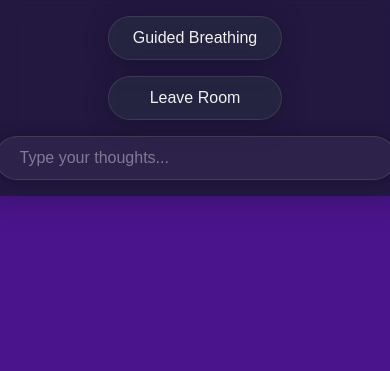
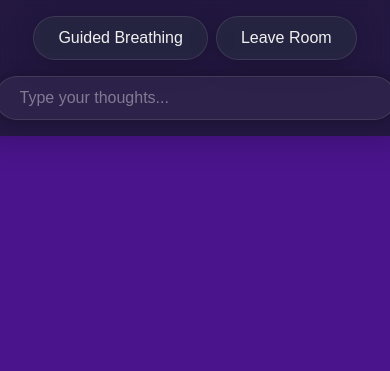
Before and after one commit to RavenB123/themoodroom, a plain HTML site: page index.html in a window 390 px wide. Both pictures are taken after a click on the link "Happy". Shown: the top 371 px of the page. Drawn offline with nearby package versions, Linux system fonts and the light colour scheme.

Commit message:
Update style.css

```diff
--- a/style.css
+++ b/style.css
@@ -382,49 +382,40 @@ canvas {
         font-size: 3rem;
     }
 
-    .word-input {
-        width: 80%;
-    }
-
-    .button-row {
-        flex-direction: column;
-        gap: 1rem;
-    }
-
     /* Adjust flashlight for touch input on mobile */
     #flashlight {
         background: radial-gradient(circle 50vmax at center, rgba(255, 255, 255, 0.15) 0%, rgba(0, 0, 0, 0.95) 50vmax);
         /* Default to center */
     }
 
+    /* New, more specific mobile styling */
     .controls-container {
-        bottom: 1.5rem;
-    }
-}
-/*
-    -- NEW CODE TO ADD BELOW --
-*/
-@media (max-width: 768px) {
-    .controls-container {
-        position: fixed; /* Use fixed positioning for a sticky bar */
-        top: 0; /* Move it to the top */
-        bottom: auto; /* Remove the bottom positioning */
+        position: fixed;
+        top: 0;
+        bottom: auto;
         width: 100%;
-        padding: 1rem; /* Add padding for spacing */
-        background: rgba(26, 26, 46, 0.8); /* Match the body background with some transparency */
+        padding: 1rem;
+        background: rgba(26, 26, 46, 0.8);
         backdrop-filter: blur(10px);
         box-shadow: 0 4px 30px rgba(0, 0, 0, 0.2);
-        z-index: 10; /* Ensure it stays on top of other content */
+        z-index: 10;
     }
 
-    /* Adjust the input field's width for a better mobile fit */
     .controls-container .word-input {
         width: 90%;
         max-width: none;
     }
 
-    /* Adjust the main content area to avoid being covered by the bar */
+    .controls-container .button-row {
+        flex-direction: row;
+        gap: 0.5rem;
+    }
+
     .mood-room-content {
-        padding-top: 60px; /* Add top padding equal to the height of the new bar */
+        padding-top: 60px;
+    }
+
+    .word-input {
+        width: 80%;
     }
 }
```
